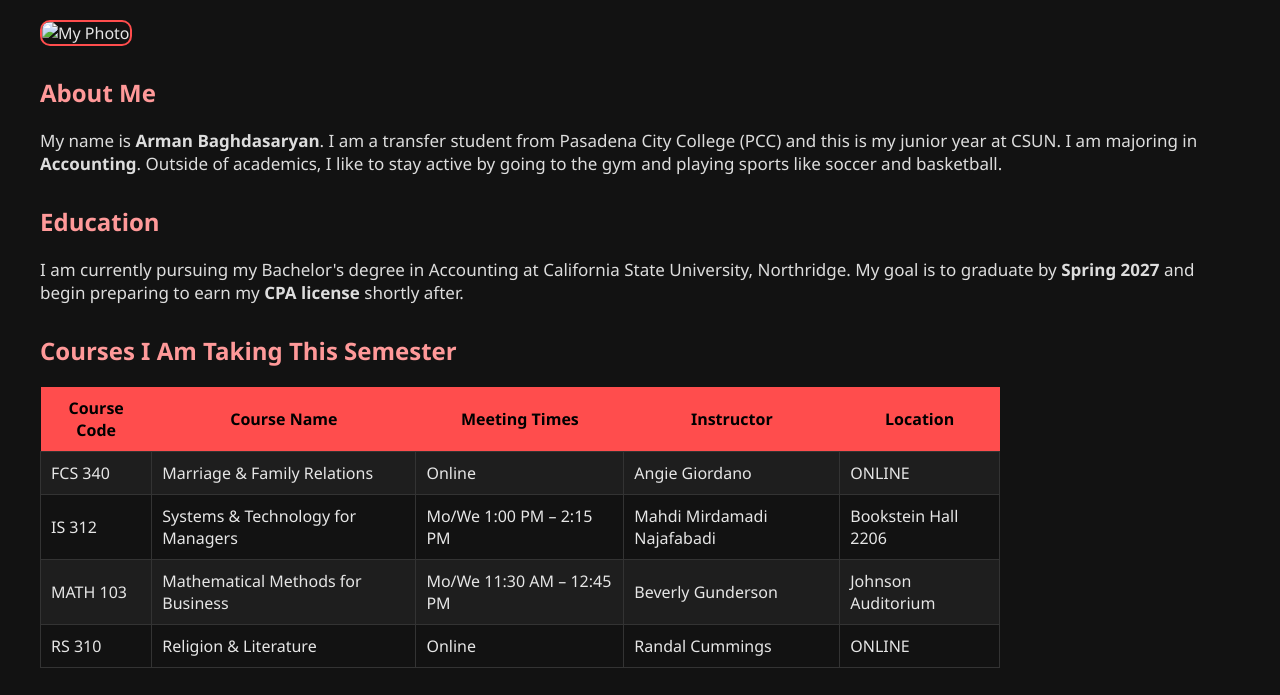
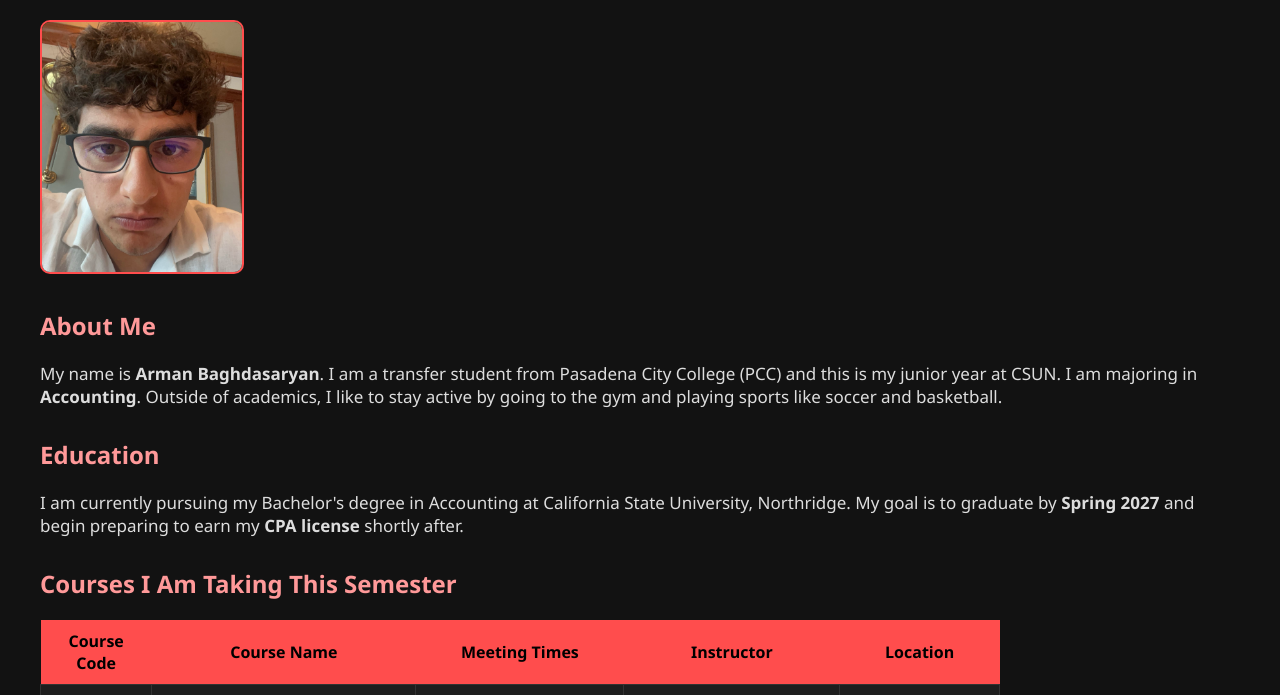
Before and after one commit to armscodes/ab913609, a plain HTML site: page index.html in a window 1280 px wide. Shown: the part 89-784 px from the top of the page. Drawn offline with Linux system fonts and the light colour scheme.

Commit message:
Update index.html

```diff
--- a/index.html
+++ b/index.html
@@ -9,7 +9,7 @@
 
     <h1>Arman Baghdasaryan</h1>
 
-    <img src="yourphoto.jpg" alt="My Photo" width="200">
+    <img src="your.photo.jpg" alt="My Photo" width="200">
 
     <h2>About Me</h2>
     <p>My name is <strong>Arman Baghdasaryan</strong>. I am a transfer student from Pasadena City College (PCC) and this is my junior year at CSUN. I am majoring in <strong>Accounting</strong>. Outside of academics, I like to stay active by going to the gym and playing sports like soccer and basketball.</p>
```
